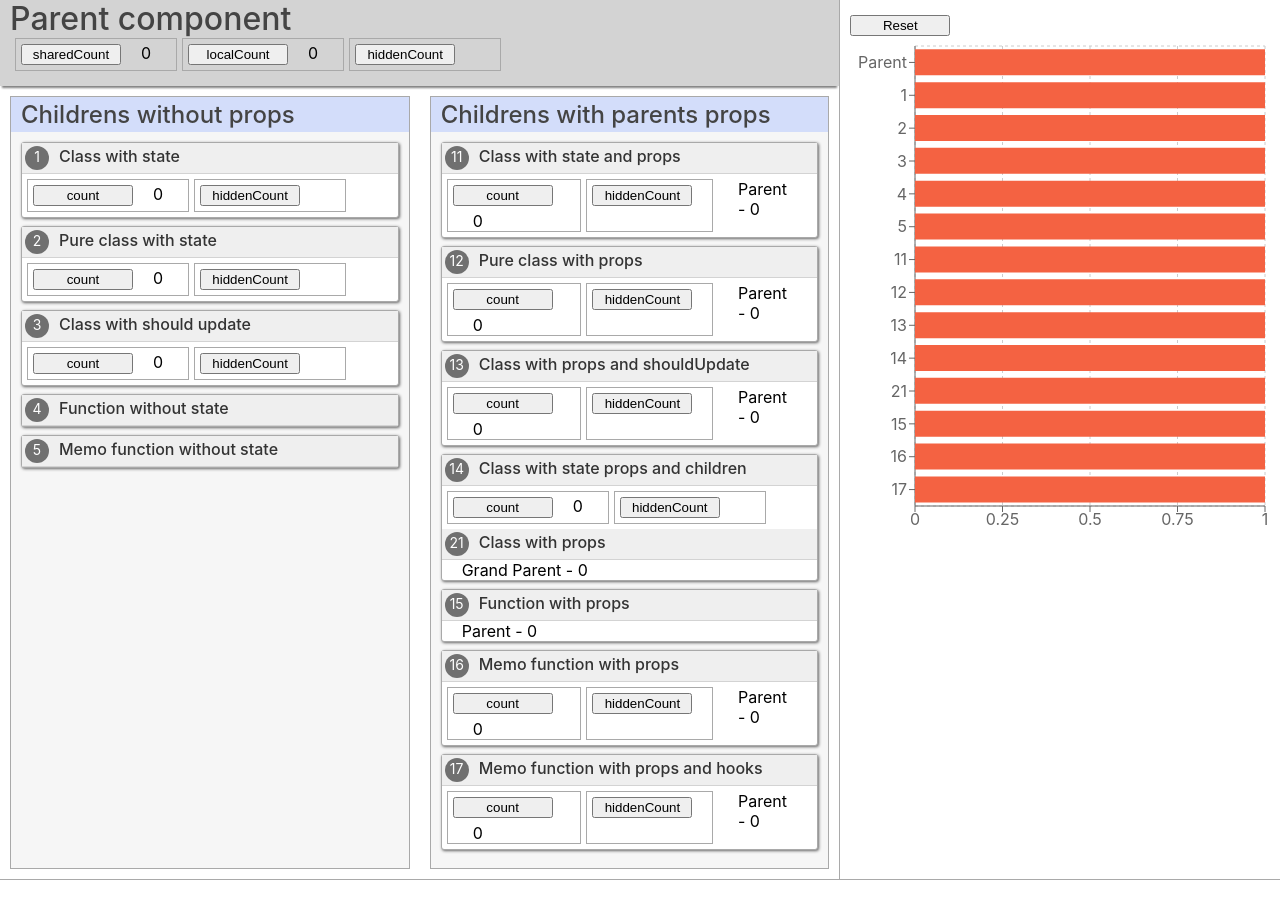
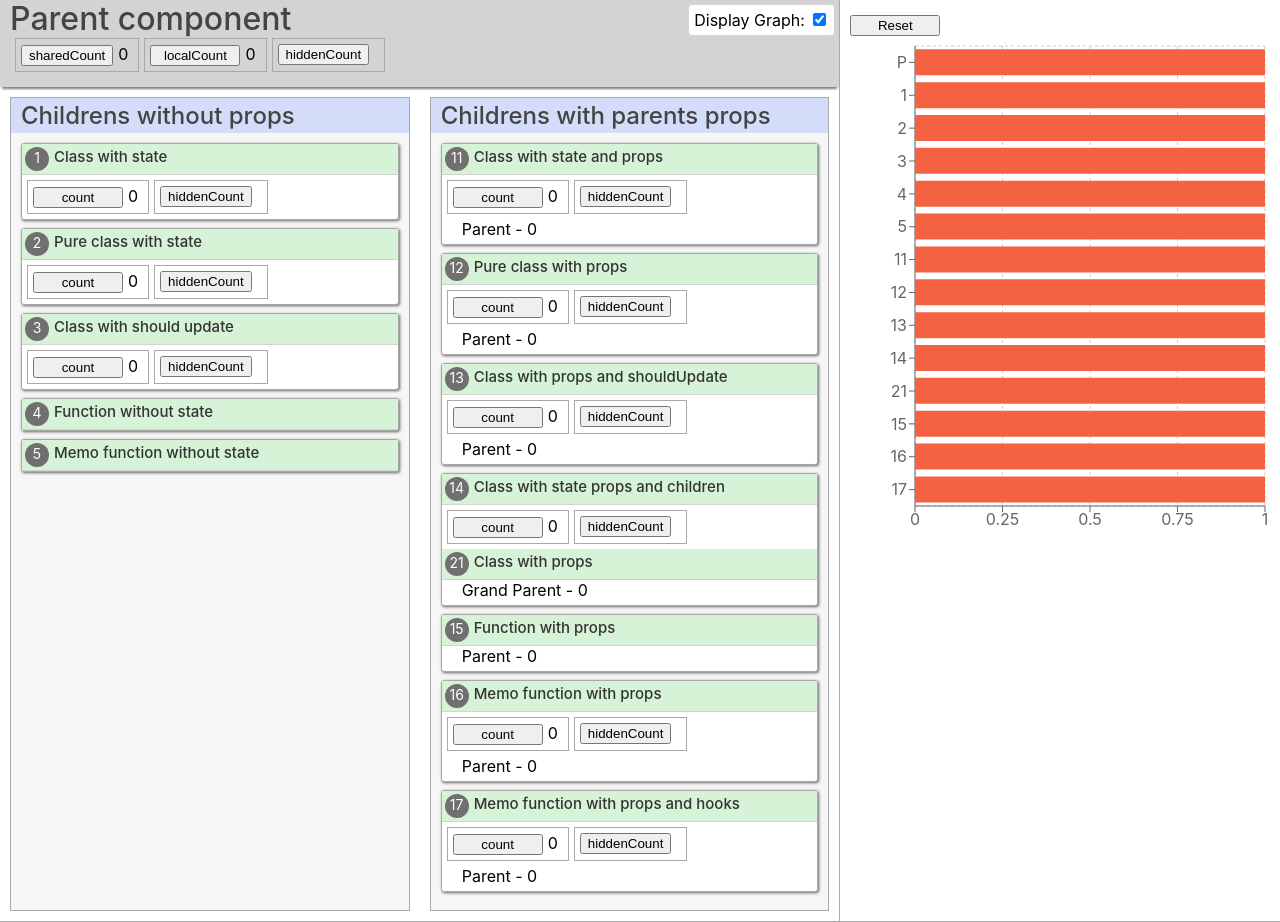
Before and after one commit to gonmercado/react-performance-demo, a React (Create React App) app: page / in a window 1280 px wide. Before the commit the page ends 880 px from the top, so only its background shows below. Built offline with nearby package versions, Linux system fonts and the light colour scheme.

Commit message:
Adding login to hide the charts and also improve the usage of the screen

```diff
--- a/src/App.css
+++ b/src/App.css
@@ -1,15 +1,23 @@
 .App {
+}
+
+.app-main-content {
     display: flex;
+}
+
+.app-left-panel {
+    flex: 2;
+    position: relative;
+    border-bottom: 1px solid darkgray;
 }
 
 .App p {
     display: inline-block;
-    margin: 0 20px;
+    margin: 0 20px 5px 20px;
 }
 
 .parent {
-    flex: 2;
-    border-bottom: 1px solid darkgray;
+
 }
 
 .parent-title {
@@ -31,7 +39,7 @@
 }
 
 .render-audit {
-    min-width: 400px;
+    min-width: 350px;
     flex: 1;
     border-left: 1px solid darkgray;
     padding: 10px;
@@ -69,7 +77,7 @@
 .children h3 {
     color: #333;
     margin: 0;
-    font-size: 16px;
+    font-size: 15px;
     font-weight: 500;
 }
 
@@ -88,7 +96,7 @@
 }
 
 .App button {
-    min-width: 100px;
+    min-width: 90px;
     margin: 5px 0;
 }
 
@@ -103,15 +111,23 @@
     margin-right: 5px;
 }
 
+.counter-incrementer button {
+    display: inline-block;
+}
+
+.counter-incrementer p {
+    margin: 5px;
+}
+
 .title-panel {
     display: flex;
     height: 30px;
     border-bottom: 1px solid lightgray;
-    background-color: #efefef;
+    background-color: #d7f3d7;
 }
 
 .title-panel h3 {
-    padding-left: 10px;
+    padding-left: 5px;
     margin-top: 3px;
 }
 
@@ -128,6 +144,25 @@
     font-size: 14px;
 }
 
-@media only screen and (max-width: 600px)  {
+.settings-panel {
+    position: absolute;
+    top: 0;
+    right: 0;
+    margin: 5px;
+    border-radius: 3px;
+    background-color: white;
+    padding: 5px;
+}
 
+@media only screen and (max-width: 1050px)  {
+    .title-panel h3 {
+        padding-left: 0;
+    }
+
+    .children-group {
+        flex: 1;
+        margin: 5px;
+        border: 1px solid darkgray;
+        background-color: #f6f6f6;
+    }
 }
--- a/src/App.js
+++ b/src/App.js
@@ -1,7 +1,8 @@
-import React, { useReducer } from 'react';
+import React, { useReducer, useState } from 'react';
 import './App.css';
 import ParentWithState from './components/ParentWithState';
 import RenderAudit from './components/RenderAudit';
+import SettingsPanel from './components/SettingsPanel';
 
 export const renderContext = React.createContext();
 
@@ -32,19 +33,27 @@ const reducer = (state, action) => {
       const pos = state.recentRender.indexOf(action.keyName);
       return { ...state, recentRender: [ ...state.recentRender.slice(0, pos), ...state.recentRender.slice(pos + 1)] }
     case RESET_COUNT:
-      return { ...initialState }
+      return { ...initialState };
     default:
       throw new Error()
   }
 };
 
 const App = () => {
-    const [ renderCountsState, renderCountsDispatch ] = useReducer(reducer, initialState);
+  const [ renderCountsState, renderCountsDispatch ] = useReducer(reducer, initialState);
+  const [  displayBarChart, setDisplayVarChart ] = useState(true);
+
+  const handleDisplayBarChartClick = () => setDisplayVarChart(!displayBarChart);
   return (
     <renderContext.Provider value={ { recentRender: renderCountsState.recentRender, renderCountsDispatch } }>
       <div className="App">
-        <ParentWithState renderCountsDispatch={ renderCountsDispatch } />
-        <RenderAudit renderCounts={ renderCountsState.renderCounts } renderCountsDispatch={ renderCountsDispatch } />
+        <div className="app-main-content">
+          <div className="app-left-panel">
+            <ParentWithState renderCountsDispatch={ renderCountsDispatch } />
+            <SettingsPanel displayBarChart={ displayBarChart } onDisplayBarChartClick={ handleDisplayBarChartClick } />
+          </div>
+          { displayBarChart && <RenderAudit renderCounts={ renderCountsState.renderCounts } renderCountsDispatch={ renderCountsDispatch } /> }
+        </div>
       </div>
     </renderContext.Provider>
   );
--- a/src/components/ParentWithState.js
+++ b/src/components/ParentWithState.js
@@ -28,7 +28,7 @@ class ParentWithState extends React.PureComponent {
   render() {
     console.log('Render - Parent with state');
     const { renderCountsDispatch } = this.props;
-    renderCountsDispatch({ type: INCREMENT_RENDER_COUNT, keyName: 'Parent', number: 'Parent'});
+    renderCountsDispatch({ type: INCREMENT_RENDER_COUNT, keyName: 'Parent', number: 'P'});
     const { sharedCount, localCount } = this.state;
 
     return (
--- /dev/null
+++ b/src/components/SettingsPanel.js
@@ -0,0 +1,17 @@
+import React from 'react';
+import PropTypes from 'prop-types';
+
+const SettingsPanel = ({ displayBarChart, onDisplayBarChartClick }) => {
+  return (
+    <div className={ 'settings-panel' }>
+      <div><label form={ 'displayGraph' } >Display Graph: </label><input onChange={ onDisplayBarChartClick } checked={ displayBarChart } name={ 'displayGraph'} type="checkbox" /></div>
+    </div>
+  )
+};
+
+SettingsPanel.propTypes = {
+  displayBarChart: PropTypes.bool.isRequired,
+  onDisplayBarChartClick: PropTypes.func.isRequired
+};
+
+export default SettingsPanel;
--- a/src/components/sharedDataChildrens/11.ClassComponentWithStateAndProps.js
+++ b/src/components/sharedDataChildrens/11.ClassComponentWithStateAndProps.js
@@ -26,8 +26,8 @@ class ClassComponentWithStateAndProps extends React.Component {
         <div className={ 'button-container'}>
           <CounterIncrementor onCounterIncrement={ this.handleIncrementCount } count={ count } name={ 'count' }/>
           <CounterIncrementor onCounterIncrement={ this.handleIncrementCount } name={ 'hiddenCount' }/>
-          <div><p>{`Parent - ${ this.props.parentProp }`}</p></div>
         </div>
+        <div><p>{`Parent - ${ this.props.parentProp }`}</p></div>
         <HighlightChildren keyName={ this.keyName } />
       </div>
     );
--- a/src/components/sharedDataChildrens/12.PureClassComponentWithProps.js
+++ b/src/components/sharedDataChildrens/12.PureClassComponentWithProps.js
@@ -26,8 +26,8 @@ class PureClassComponentWithProps extends React.PureComponent {
         <div className={ 'button-container'}>
           <CounterIncrementor onCounterIncrement={ this.handleIncrementCount } count={ count } name={ 'count' }/>
           <CounterIncrementor onCounterIncrement={ this.handleIncrementCount } name={ 'hiddenCount' }/>
-          <div><p>{`Parent - ${ this.props.parentProp }`}</p></div>
         </div>
+        <div><p>{`Parent - ${ this.props.parentProp }`}</p></div>
         <HighlightChildren keyName={ this.keyName } />
       </div>
     );
--- a/src/components/sharedDataChildrens/13.ClassComponentWithPropsAndShouldUpdate.js
+++ b/src/components/sharedDataChildrens/13.ClassComponentWithPropsAndShouldUpdate.js
@@ -32,8 +32,8 @@ class ClassComponentWithPropsAndShouldUpdate extends React.Component {
         <div className={ 'button-container'}>
           <CounterIncrementor onCounterIncrement={ this.handleIncrementCount } count={ count } name={ 'count' }/>
           <CounterIncrementor onCounterIncrement={ this.handleIncrementCount } name={ 'hiddenCount' }/>
-          <div><p>{`Parent - ${ this.props.parentProp }`}</p></div>
         </div>
+        <div><p>{`Parent - ${ this.props.parentProp }`}</p></div>
         <HighlightChildren keyName={ this.keyName } />
       </div>
     );
--- a/src/components/sharedDataChildrens/16.MemoFunctionComponentsWithProps.js
+++ b/src/components/sharedDataChildrens/16.MemoFunctionComponentsWithProps.js
@@ -20,8 +20,8 @@ const MemoFunctionComponentsWithProps = ({ parentProp, renderCountsDispatch }) =
       <div className={ 'button-container'}>
         <CounterIncrementor onCounterIncrement={ () => setCounter( count + 1) } count={ count } name={ 'count' }/>
         <CounterIncrementor onCounterIncrement={ () => setHiddenCounter( hiddenCount + 1) } name={ 'hiddenCount' }/>
-        <div><p>{`Parent - ${ parentProp }`}</p></div>
       </div>
+      <div><p>{`Parent - ${ parentProp }`}</p></div>
       <HighlightChildren keyName={ keyName } />
     </div>
   );
--- a/src/components/sharedDataChildrens/17.MemoFunctionComponentsWithPropsAndHooks.js
+++ b/src/components/sharedDataChildrens/17.MemoFunctionComponentsWithPropsAndHooks.js
@@ -20,8 +20,8 @@ const MemoFunctionComponentsWithPropsAndHooks = ({ parentProp, renderCountsDispa
         <div className={ 'button-container'}>
           <CounterIncrementor onCounterIncrement={ () => setCounter( count + 1) } count={ count } name={ 'count' }/>
           <CounterIncrementor onCounterIncrement={ () => setHiddenCounter( hiddenCount + 1) } name={ 'hiddenCount' }/>
-          <div><p>{`Parent - ${ parentProp }`}</p></div>
         </div>
+        <div><p>{`Parent - ${ parentProp }`}</p></div>
         <HighlightChildren keyName={ keyName } />
       </div>,
     [ count, parentProp ] //eslint-disable-line
```
